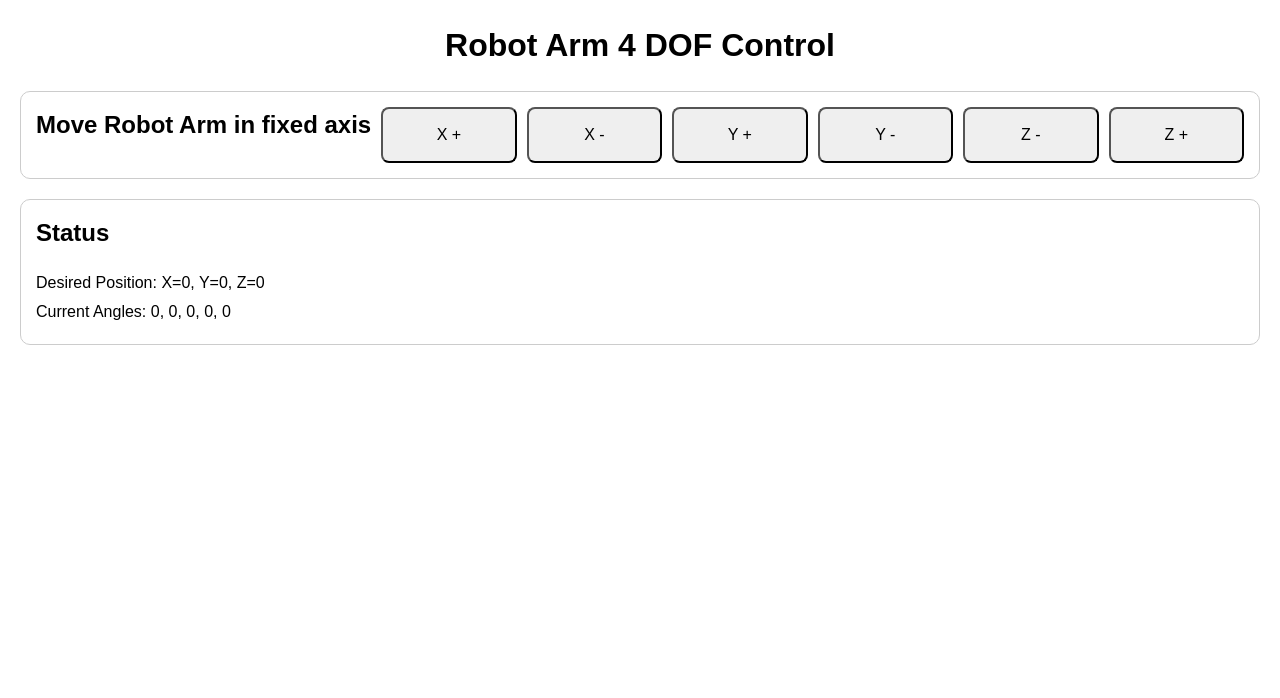
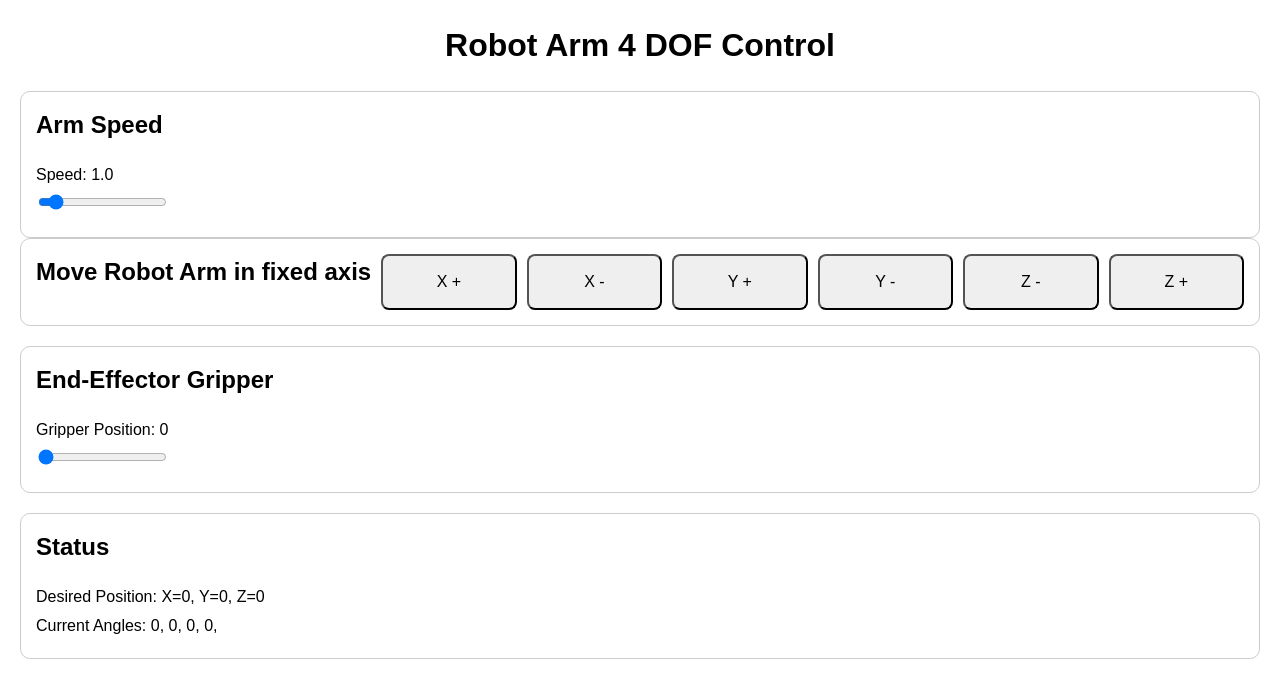
Before and after one commit to Aviuss/robot-arm-4-DOF, a Flask app: page / in a window 1280 px wide. Shown: the top 698 px of the page. Run offline with Flask 3, Linux system fonts and the light colour scheme; data that the repository does not hold is empty; parts of the project's set-up code (start-up, migrations or seed data) failed here and were passed over.

Commit message:
gripper and speed html

```diff
--- a/app.py
+++ b/app.py
@@ -10,6 +10,32 @@ app = Flask(__name__)
 @app.route("/")
 def index():
     return render_template("index.html")
+
+@app.route('/set_gripper', methods=['POST'])
+def set_gripper():
+    data = request.get_json()
+
+    position = data.get('position') if data else None
+    if data == None:
+        return "", 400
+
+    with state_lock:
+        shared_state["desired"]["q5"] = max(min(position, 1), 0)
+
+    return "", 200
+
+@app.route('/set_speed', methods=['POST'])
+def set_speed():
+    global MOVE_INCREMENT
+    data = request.get_json()
+
+    position = data.get('speed') if data else None
+    if data == None:
+        return "", 400
+
+    MOVE_INCREMENT = position
+
+    return "", 200
 
 def getCurrentData():
     data = {
--- a/templates/index.html
+++ b/templates/index.html
@@ -17,12 +17,12 @@
             flex-direction: column;
             gap: 20px;
         }
-        .controls, .status, .manual {
+        .controls, .status, .manual, .gripper, .speed {
             padding: 15px;
             border: 1px solid #ccc;
             border-radius: 10px;
         }
-        .controls h2, .status h2, .manual h2 {
+        h2 {
             margin-top: 0;
         }
         .controls {
@@ -39,7 +39,7 @@
             border-radius: 8px;
             cursor: pointer;
         }
-        .status div, .manual div {
+        .status div, .manual div, .gripper div, .speed div {
             margin: 5px 0;
         }
         .manual div {
@@ -52,12 +52,15 @@
             width: 60px;
             padding: 5px;
         }
-        .manual button {
-            padding: 10px 15px;
-            border-radius: 8px;
+        .manual button, .gripper input[type="range"], .speed input[type="range"] {
             cursor: pointer;
         }
+        .gripper label, .speed label {
+            display: block;
+            margin-bottom: 5px;
+        }
 
+        /* Responsive adjustments */
         @media (max-width: 600px) {
             .controls button {
                 flex: 1 1 45%;
@@ -69,10 +72,20 @@
             }
         }
     </style>
+
+
 </head>
 <body>
 
     <h1>Robot Arm 4 DOF Control</h1>
+
+    <div class="speed">
+        <h2>Arm Speed</h2>
+        <div>
+            <label for="speedSlider">Speed: <span id="speedValue">1.0</span></label>
+            <input type="range" id="speedSlider" min="0.1" max="10" step="0.1" value="1">
+        </div>
+    </div>
 
     <div class="container">
         <div class="controls">
@@ -85,6 +98,14 @@
             <button id="zplus">Z +</button>
         </div>
 
+    <div class="gripper">
+        <h2>End-Effector Gripper</h2>
+        <div>
+            <label for="gripperSlider">Gripper Position: <span id="gripperValue">0</span></label>
+            <input type="range" id="gripperSlider" min="0" max="1" step="0.01" value="0">
+        </div>
+    </div>
+
         <div class="status">
             <h2>Status</h2>
             <div>Desired Position: X=<span id="desX">0</span>, Y=<span id="desY">0</span>, Z=<span id="desZ">0</span></div>
@@ -93,7 +114,6 @@
                 <span id="angle1">0</span>,
                 <span id="angle2">0</span>,
                 <span id="angle3">0</span>,
-                <span id="angle4">0</span>
             </div>
         </div>
 
@@ -111,6 +131,40 @@
             });
         });
 
+        const gripperSlider = document.getElementById("gripperSlider");
+        const gripperValue = document.getElementById("gripperValue");
+
+        gripperSlider.addEventListener("input", () => {
+            const value = parseFloat(gripperSlider.value);
+            gripperValue.innerText = value.toFixed(2);
+            setGripper(value);
+        });
+
+        function setGripper(value) {
+            fetch(`/set_gripper`, {
+                method: "POST",
+                headers: { "Content-Type": "application/json" },
+                body: JSON.stringify({ position: value })
+            }).catch(err => console.error(err));
+        }
+
+        const speedSlider = document.getElementById("speedSlider");
+        const speedValue = document.getElementById("speedValue");
+
+        speedSlider.addEventListener("input", () => {
+            const value = parseFloat(speedSlider.value);
+            speedValue.innerText = value.toFixed(1);
+            setSpeed(value);
+        });
+
+        function setSpeed(value) {
+            fetch(`/set_speed`, {
+                method: "POST",
+                headers: { "Content-Type": "application/json" },
+                body: JSON.stringify({ speed: value })
+            }).catch(err => console.error(err));
+        }
+
         setInterval(async () => {
             const response = await fetch('/data/current', {
                 method: "GET",
@@ -127,7 +181,7 @@
                 document.getElementById("desZ").innerText = data.desiredPosition?.[2];
             }
             if(data.currentAngles){
-                for(let i=0;i<5;i++){
+                for(let i=0;i<4;i++){
                     document.getElementById(`angle${i}`).innerText = data.currentAngles[i];
                 }
             }
```
Also changed, not shown: robot_loop.py (+5 -5 lines).
